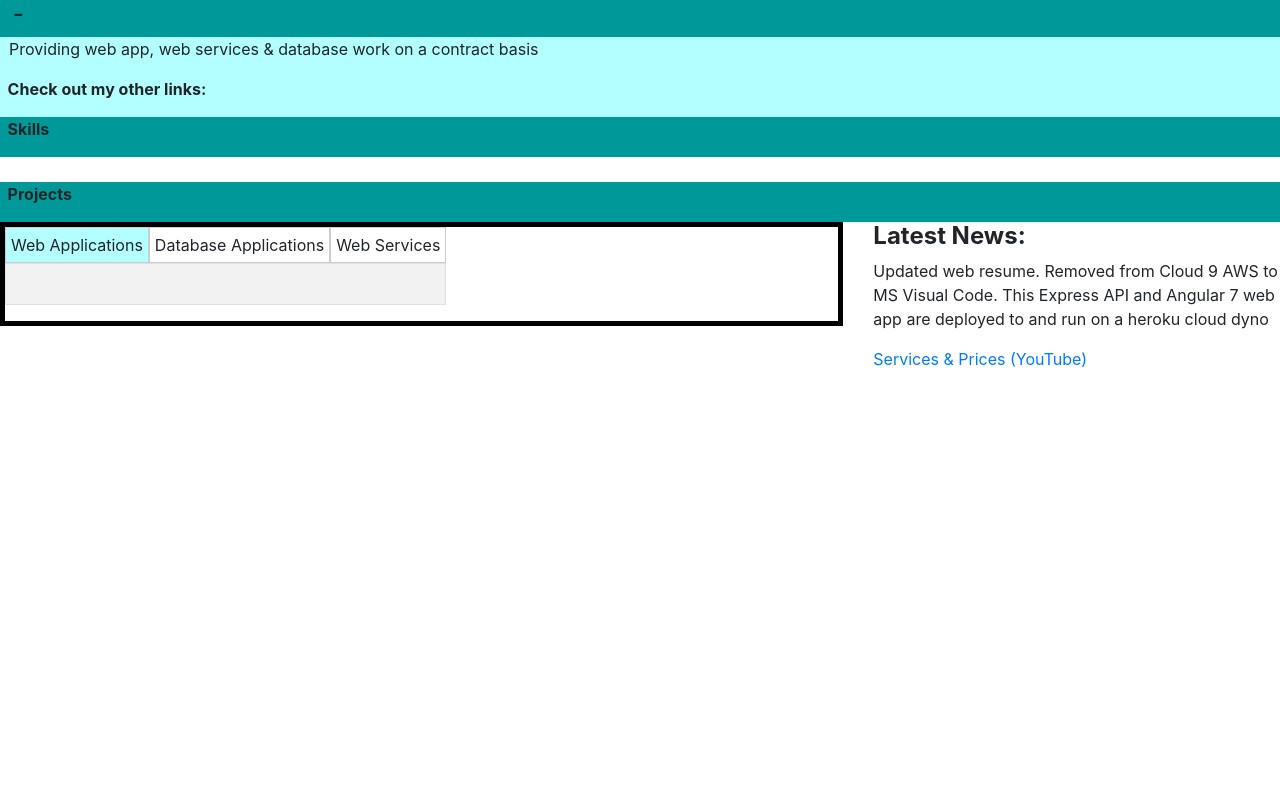
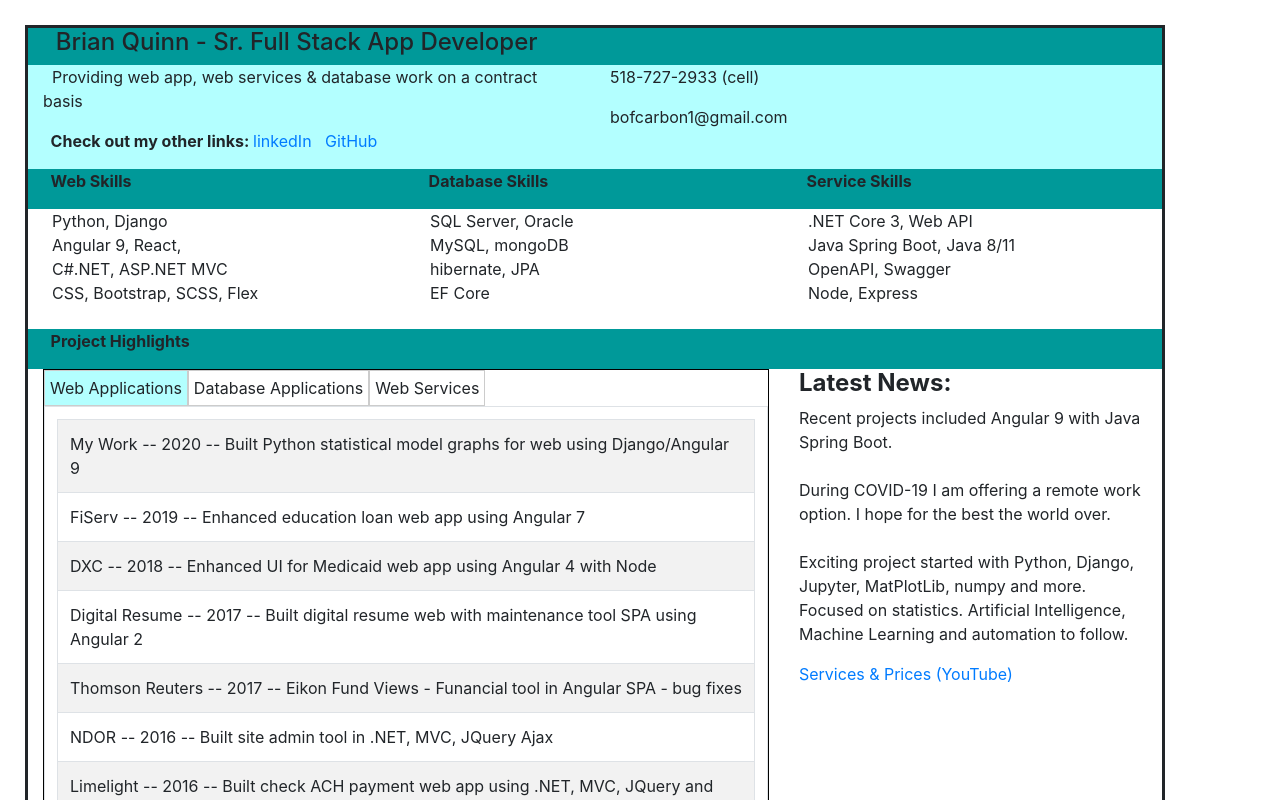
Before and after one commit to bofcarbon1/webresume.web, an Angular app: page / in a window 1280 px wide. Shown: the top 800 px of the page. Built offline with nearby package versions, Linux system fonts and the light colour scheme; no server answers.

Commit message:
updated web resume

```diff
--- a/src/app/app.component.html
+++ b/src/app/app.component.html
@@ -1,3 +1,4 @@
+<div class=container style="margin: 25px; border-style: solid;">
  <div class="row" style="background-color: #009999">
    <div class="col-md-12">
      <h4>&nbsp; {{name}} - {{title}}</h4>
@@ -25,7 +26,7 @@
  </div>
  <div class="row" >
   <div class="col-md-12" style="background-color: #009999">
-     <p><strong>&nbsp; Projects</strong></p>
+     <p><strong>&nbsp; Project Highlights</strong></p>
   </div>
  </div>
  <div class="row" >
@@ -34,7 +35,15 @@
   </div>
   <div class="col-md-4">
      <h4><b>Latest News:</b></h4>
-     <p>Updated web resume. Removed from Cloud 9 AWS to MS Visual Code. This Express API and Angular 7 web app are deployed to and run on a heroku cloud dyno</p>
+     <p>Recent projects included Angular 9 with Java Spring Boot.
+      <br/><br/>
+        During COVID-19 I am offering a remote work option. I hope
+        for the best the world over.
+      <br/><br/>
+         Exciting project started with Python, Django, Jupyter,
+         MatPlotLib, numpy and more. Focused on statistics. Artificial
+          Intelligence, Machine Learning and automation to follow.
+     </p>
      <a href='https://www.youtube.com/watch?v=DIjCvM7mNjs&t=2s'>Services & Prices (YouTube)</a>
   </div>
   <br>
@@ -42,3 +51,4 @@
  </div>
  <br>
  <br>
+</div>
--- a/src/app/app.component.ts
+++ b/src/app/app.component.ts
@@ -42,38 +42,34 @@ export class AppComponent {
 
 
   private getAllPersonal(): void {
-    this.wrservice
-      .GetPersonal()
-      .subscribe((data:string) => this.myPersonals = data,
-        error => console.log(error),
-        () => {
-          this.name = this.myPersonals["name"];
-          this.title = this.myPersonals["title"];
-          this.phone = this.myPersonals["phone"];
-          }
-       );
+    var projectString =  JSON.stringify(  { "name" : "Brian Quinn",
+    "title" : "Sr. Full Stack App Developer",
+     "phone" : "518-727-2933 (cell) "} );
+    this.myPersonals = JSON.parse(projectString);
+    this.name = this.myPersonals["name"];
+    this.title = this.myPersonals["title"];
+    this.phone = this.myPersonals["phone"];
+
+
   }
 
   private getEmail(): void {
-    this.wrservice
-      .GetEmail()
-      .subscribe((data:string) => this.myEmail = data,
-        error => console.log(error),
-        () => {
-          this.email = this.myEmail["emailname"] + '@' + this.myEmail["emailsite"] + '.com';
-          }
-       );
+    var emailString = JSON.stringify({ "emailname" : "bofcarbon1",
+     "emailsite" : "gmail" }  );
+    this.myEmail = JSON.parse(emailString);
+    this.email = this.myEmail["emailname"] + '@'
+      + this.myEmail["emailsite"] + '.com';
+
   }
 
   private getSiteLinks(): void {
-    this.wrservice
-      .GetSiteLinks()
-      .subscribe(data => this.mySiteLinks = data,
-        error => console.log(error),
-        () => {
-            this.sitelinks = this.mySiteLinks;
-          }
-       );
+    var sitesString = JSON.stringify(  [
+      { "id" : 1, "sitename" : "linkedIn", "sitelink" : "https://www.linkedin.com/in/brian-quinn-372a87?trk=nav_responsive_tab_profile"},
+      { "id" : 3, "sitename" : "GitHub", "sitelink" : "https://github.com/bofcarbon1"}
+      ]);
+    this.mySiteLinks = JSON.parse(sitesString);
+    this.sitelinks = this.mySiteLinks;
+
   }
 
   private getServices(): void {
--- a/src/app/project/project.component.ts
+++ b/src/app/project/project.component.ts
@@ -9,7 +9,6 @@ import {
     Host
   } from '@angular/core';
 import {ProjectService} from './project.service';
-import { WRService } from '../webresume.service';
 
   @Component({
     selector: `tab`,
@@ -50,7 +49,7 @@ import { WRService } from '../webresume.service';
           border: 1px solid #ccc;
         }
         .tab-content {
-          border: 1px solid #ccc;
+          border: .5px solid #ccc;
           border-top: none;
           padding: 5px;
         }
@@ -69,14 +68,13 @@ import { WRService } from '../webresume.service';
         </div>
       </div>
       `
-    //providers: [ProjectService]
   })
   export class Tabs {
     @Output('changed')
     private tabChanged: EventEmitter<Tab> = new EventEmitter<Tab>();
     private tabs: Tab[];
     private active: number;
-    constructor(public projectService:ProjectService) {
+    constructor(public projectService: ProjectService) {
       this.tabs = [];
       this.active = 0;
     }
@@ -98,10 +96,10 @@ import { WRService } from '../webresume.service';
     selector: 'webresume-service',
     template: `
 
-      <div style="border: 5px solid black">
+      <div style="border: .5px solid black">
       <tabs (changed)="tabChanged($event)">
         <tab title="Web Applications">
-         <table class="table table-bordered table-striped">
+         <table class="table table-bordered">
     <tbody>
       <tr>
         <td>
@@ -179,8 +177,7 @@ import { WRService } from '../webresume.service';
     tabTitle:string;
 
     constructor(
-      public projectService:ProjectService,
-      public wrservice:WRService) {
+      public projectService: ProjectService) {
 
     }
 
@@ -195,14 +192,35 @@ import { WRService } from '../webresume.service';
     }
 
     private getProjects(): void {
-      this.wrservice
-        .GetProjects()
-        .subscribe(data => this.myProjects = data,
-          error => console.log(error),
-          () => {
-            this.allprojects = this.myProjects;
-            }
-        );
+        var projectString =  JSON.stringify(
+        [
+        { "id" : "2", "name" : "NDOR", "year" : "2016", "note" : "Built site admin tool in .NET, MVC, JQuery Ajax", "type" : "web" },
+        { "id" : "3", "name" : "Limelight", "year" : "2016", "note" : "Built check ACH payment  web app using .NET, MVC, JQuery and Ajax ", "type" : "web" },
+        { "id" : "4", "name" : "Digital Resume", "year" : "2017", "note" : "Built digital resume database in MongoDB", "type" : "database" },
+        { "id" : "5", "name" : "Comcast", "year" : "2016", "note" : "Built marketing database using SQL Server", "type" : "database" },
+        { "id" : "6", "name" : "Digital Resume", "year" : "2017", "note" : "Built digital resume with data maintenance services using NodeJS, ExpressJS", "type" : "service" },
+        { "id" : "7", "name" : "Limelight Web Design", "year" : "2016", "note" : "Built check ACH payment services using .NET Web API ", "type" : "service" },
+        { "id" : "8", "name" : "Digital Resume", "year" : "2017", "note" : "Built digital resume web with maintenance tool SPA using Angular 2 ", "type" : "web" },
+        { "id" : "9", "name" : "Dependable Solutions", "year" : "2015", "note" : "Enhanced Product Licensing web app using ASP.NET, with JQuery and Ajax", "type" : "web" },
+        { "id" : "10", "name" : "Dependable Solutions", "year" : "2015", "note" : "Enhanced Product Licensing database using SQL Server with Stored Procedures", "type" : "database" },
+        { "id" : "11", "name" : "Comcast", "year" : "2016", "note" : "Built Marketing web app using MVC, JQuery and Ajax", "type" : "web" },
+        { "id" : "12", "name" : "Thomson Reuters ", "year" : "2017", "note" : "Eikon Fund Views - Funancial tool in Angular SPA - bug fixes", "type" : "web" },
+        { "id" : "13", "name" : "Clark County Assessor", "year" : "2011", "note" : "Created a Property Assessment database using SQL Server and Oracle", "type" : "database" },
+        { "id" : "14", "name" : "Clark County Assessor", "year" : "2011", "note" : "Created a Property Assessment Appeal web app using NET and JQuery,", "type" : "web" },
+        { "id" : "15", "name" : "HP", "year" : "2013", "note" : "Enhanced an e-Commerce web app using .NET, MVC, JavaScript, JQuery, ", "type" : "web" },
+        { "id" : "16", "name" : "Limelight Web Design", "year" : "2014", "note" : "Developed a Check and ACH payment web app using .NET, MVC and JQuery", "type" : "web" },
+        { "id" : "17", "name" : "Limelight Web Design", "year" : "2014", "note" : "Created an Check and ACH payment database in SQL Server and Oracle", "type" : "database" },
+        { "id" : "18", "name" : "Limelight Web Design", "year" : "2015", "note" : "Enhanced IT contract application  WCF and Web API services ", "type" : "service" },
+        { "id" : "19", "name" : "DXC", "year" : "2018", "note" : "Enhanced Kansas Medicaid app using  WCF and Web API services ", "type" : "service" },
+        { "id" : "20", "name" : "DXC", "year" : "2018", "note" : "Enhanced UI for Medicaid web app using Angular 4 with Node ", "type" : "web" },
+        { "id" : "21", "name" : "FiServ", "year" : "2019", "note" : "Enhanced education loan web app using Angular 7", "type" : "web" },
+        { "id" : "22", "name" : "FiServ", "year" : "2019", "note" : "Enhanced  education loan SQL Server database ", "type" : "database" },
+        { "id" : "23", "name" : "fiServ", "year" : "2019", "note" : "Built .NET Core Web Api services to process education loans ", "type" : "service" },
+        { "id" : "24", "name" : "My Work", "year" : "2020", "note" : "Built Python statistical model graphs for web using Django/Angular 9", "type" : "web" },
+        { "id" : "25", "name" : "My Work", "year" : "2020", "note" : "Built statistics data source in MySQL database ", "type" : "database" },
+        { "id" : "26", "name" : "My Work", "year" : "2020", "note" : "Built Java Spring Boot Api to load/run statitical models with Python, Matplotlib, numpy to SVG", "type" : "service" }
+      ]);
+        this.allprojects = JSON.parse(projectString);
     }
 
   }
--- a/src/app/skill/skill.component.html
+++ b/src/app/skill/skill.component.html
@@ -1,14 +1,13 @@
 <div class="row" style="background-color: #009999">
-    <div class="col-md-12">
-       <p><strong>&nbsp; Skills</strong></p>
+    <div class="col-md-4">
+       <p><strong>&nbsp; Web Skills</strong></p>
     </div>
-</div>
-<div class="row">
-    <ng-template ngFor let-service [ngForOf]="services">
-        <div class="col-md-4" style="background-color:#b3ffff">
-            <span><strong>&nbsp; {{service.service}}</strong></span>
-        </div>
-    </ng-template>
+    <div class="col-md-4">
+        <p><strong>&nbsp; Database Skills</strong></p>
+     </div>
+     <div class="col-md-4">
+        <p><strong>&nbsp; Service Skills</strong></p>
+     </div>
 </div>
 <div class="row">
 <div class="col-md-4">
@@ -18,12 +17,12 @@
 </div>
 <div class="col-md-4">
     <ng-template ngFor let-skilldatabase [ngForOf]="databaseskills">
-        <span>{{skilldatabase.skillname}}</span><br>
+        <span>&nbsp; {{skilldatabase.skillname}}</span><br>
     </ng-template>
 </div>
 <div class="col-md-4">
     <ng-template ngFor let-skillservice [ngForOf]="serviceskills">
-        <span>{{skillservice.skillname}}</span><br>
+        <span>&nbsp; {{skillservice.skillname}}</span><br>
     </ng-template>
 </div>
 </div>
--- a/src/app/skill/skill.component.ts
+++ b/src/app/skill/skill.component.ts
@@ -1,9 +1,4 @@
 import {Component} from '@angular/core';
-import {WRService} from '../webresume.service';
-import { Http,
-    Response,
-    RequestOptions,
-    Headers } from '@angular/http';
 
 @Component({
   selector: 'webresume-skill',
@@ -24,61 +19,34 @@ export class WebResumeSkill {
 
   services:string;
 
-  constructor(public wrservice : WRService) {
-
-  }
-    ngOnInit() {
-
-    this.getServices();
-    this.getSkills();
-
-    //this.getDatabaseSkills();
-    //this.getServiceSkills();
-
+  constructor() {
 
   }
 
-  private getServices(): void {
-    this.wrservice
-      .GetServices()
-      .subscribe(data => this.myServices = data,
-        error => console.log(error),
-        () => {
-           this.services = this.myServices;
-          }
-       );
+  ngOnInit() {
+    this.getSkills();
   }
 
   private getSkills(): void {
-    this.wrservice
-      .GetSkills("web")
-      .subscribe(data => this.mySkills = data,
-        error => console.log(error),
-        () => {
-          this.skills = this.mySkills;
-          var skillString = JSON.stringify(this.mySkills);
-          var skillParsed = JSON.parse(skillString);
-          this.webskills = JSON.parse(skillString)
-              .filter(function(item){
-                 if (item.skilltype === "web") {
-                  return "skillname :" && item.skillname
-              }
-          });
-          this.databaseskills = JSON.parse(skillString)
-            .filter(function(item){
-               if (item.skilltype === "database") {
-                return "skillname :" && item.skillname
-            }
-          });
-          this.serviceskills = JSON.parse(skillString)
-          .filter(function(item){
-             if (item.skilltype === "service") {
-              return "skillname :" && item.skillname
-            }
-          });
+    var skillString = JSON.stringify([
+      { "id" : 10, "skillname" : "Python, Django", "skilltype" : "web" },
+      { "id" : 2, "skillname" : "Angular 9, React, ", "skilltype" : "web" },
+      { "id" : 1, "skillname" : "C#.NET, ASP.NET MVC", "skilltype" : "web" },
+      { "id" : 3, "skillname" : "CSS, Bootstrap, SCSS, Flex ", "skilltype" : "web" } ]);
+    this.webskills = JSON.parse(skillString);
+    var skillString2 = JSON.stringify([
+      { "id" : 4, "skillname" : "SQL Server, Oracle", "skilltype" : "database" },
+      { "id" : 5, "skillname" : "MySQL, mongoDB", "skilltype" : "database" },
+      { "id" : 6, "skillname" : "hibernate, JPA", "skilltype" : "database" },
+      { "id" : 8, "skillname" : "EF Core", "skilltype" : "database" } ]);
+    this.databaseskills = JSON.parse(skillString2);
+    var skillString3 = JSON.stringify( [
+      { "id" : 7, "skillname" : ".NET Core 3, Web API", "skilltype" : "service" },
+      { "id" : 9, "skillname" : "Java Spring Boot, Java 8/11", "skilltype" : "service" },
+      { "id" : 11, "skillname" : "OpenAPI, Swagger", "skilltype" : "service" },
+      { "id" : 12, "skillname" : "Node, Express", "skilltype" : "service" } ] );
+    this.serviceskills = JSON.parse(skillString3);
 
-          }
-       );
   }
 
 }
--- a/src/app/webresume.service.ts
+++ b/src/app/webresume.service.ts
@@ -3,7 +3,6 @@ import { Http,
     Response,
     RequestOptions,
     Headers } from '@angular/http';
-//import { Observable } from 'rxjs/Rx';
 import { Observable } from 'rxjs';
 import 'rxjs/add/operator/map';
 import 'rxjs/add/operator/catch';
--- a/src/index.html
+++ b/src/index.html
@@ -12,6 +12,6 @@
   </script>
 </head>
 <body>
-  <webresume-app-root></webrsume-app-root>
+    <webresume-app-root></webrsume-app-root>
 </body>
 </html>
--- a/src/styles.css
+++ b/src/styles.css
@@ -1 +1,3 @@
-/* You can add global styles to this file, and also import other style files */
+.app-styles {
+    margin: 3px;
+}
```
Lines whose indentation alone changed are shown as unchanged.
